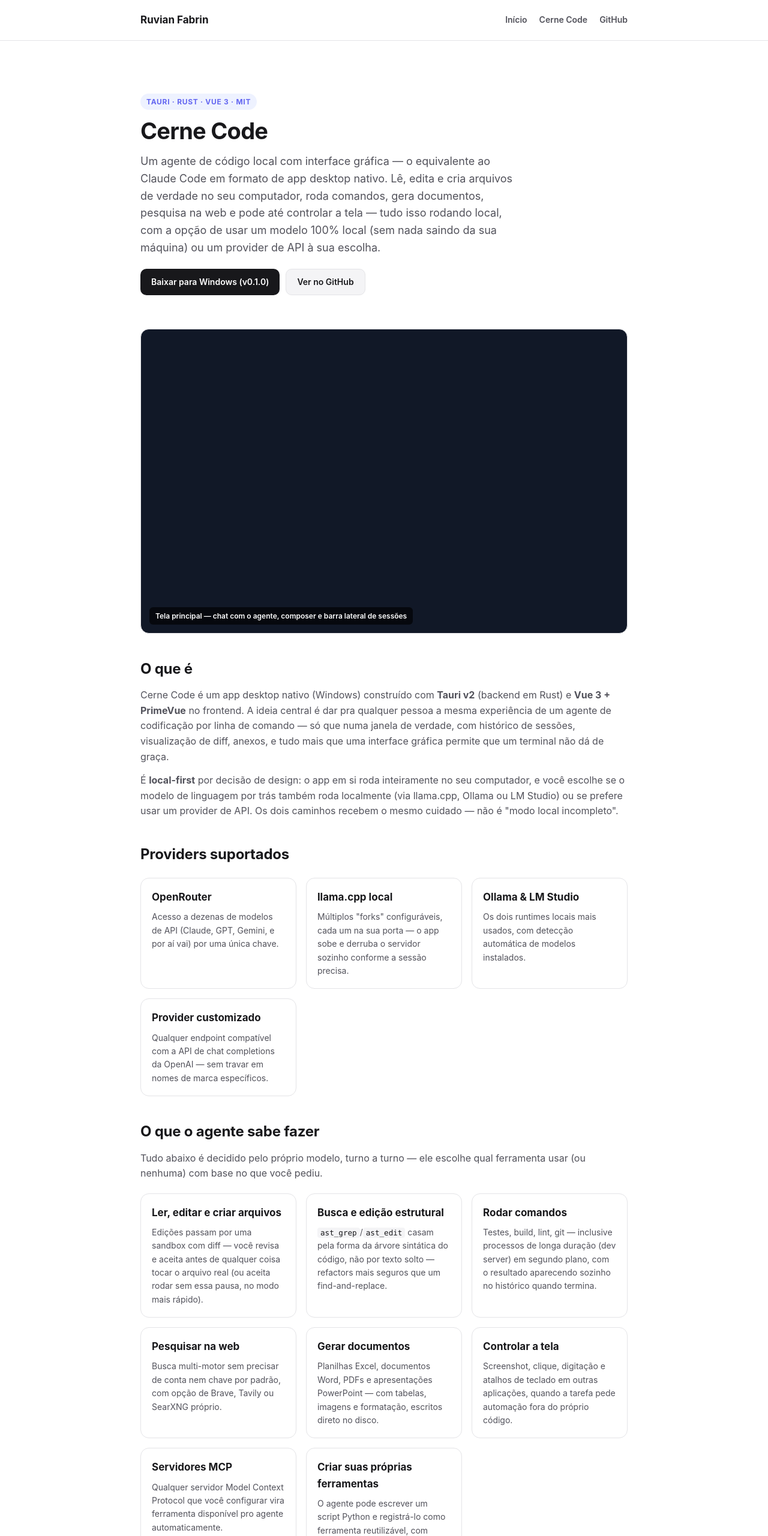
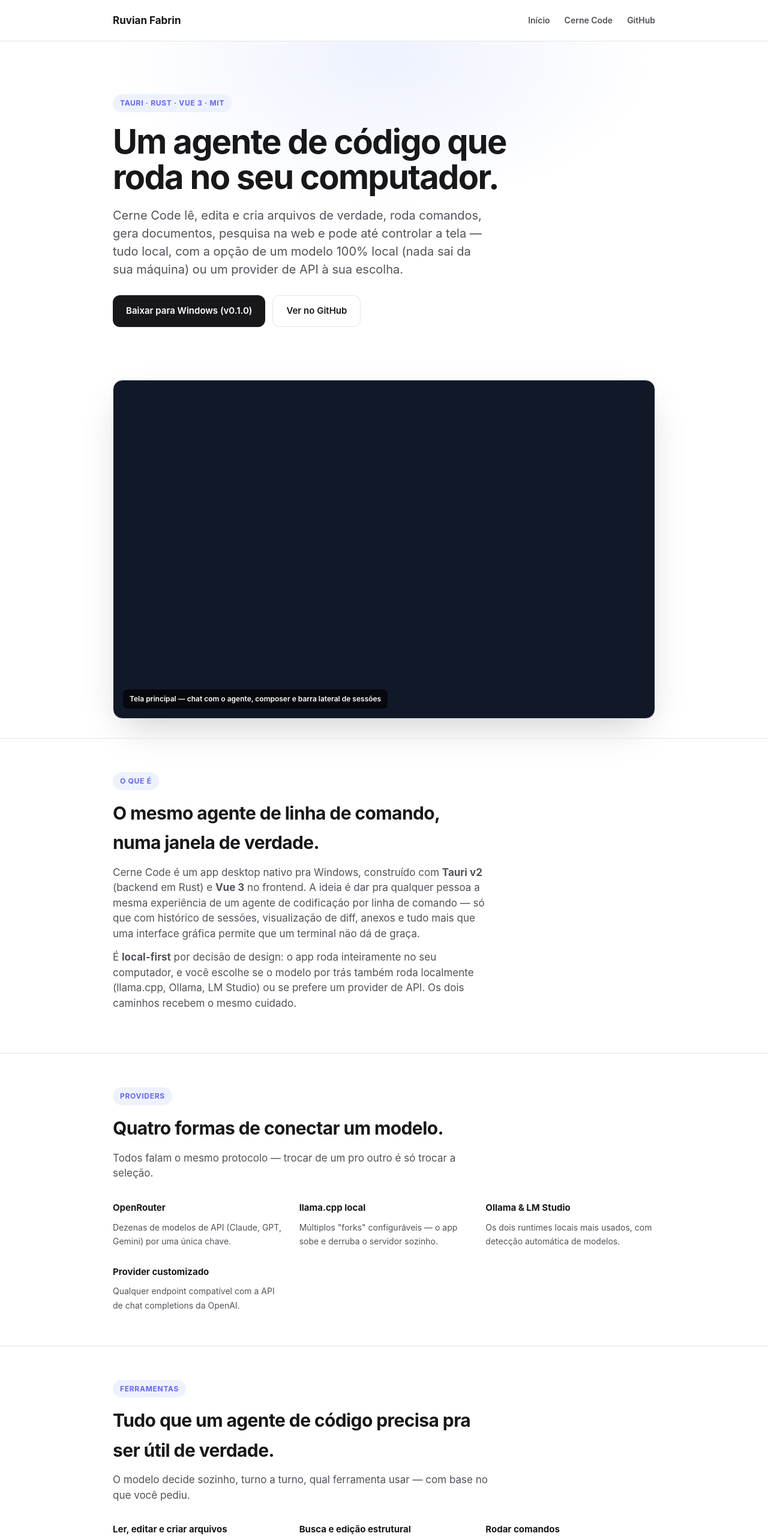
Before and after one commit to RuvianFabrin/ruvianfabrin.github.io, a plain HTML site: page cerne-code.html in a window 1280 px wide. Shown: the top 2560 px of the page at 60% size. Drawn offline with Linux system fonts and the light colour scheme.

Commit message:
Ajuste de css

```diff
--- a/assets/style.css
+++ b/assets/style.css
@@ -1,6 +1,6 @@
 :root {
   --bg: #ffffff;
-  --bg-soft: #f4f4f6;
+  --bg-soft: #f7f7f9;
   --text: #18181b;
   --text-muted: #52525b;
   --text-faint: #a1a1aa;
@@ -8,8 +8,9 @@
   --accent: #6366f1;
   --accent-soft: #eef2ff;
   --accent-dark: #4338ca;
-  --radius: 14px;
-  --max-width: 860px;
+  --radius: 16px;
+  --max-width: 960px;
+  --ease: cubic-bezier(0.2, 0.7, 0.2, 1);
   font-family: -apple-system, BlinkMacSystemFont, "Segoe UI", Roboto, "Helvetica Neue", Arial, sans-serif;
 }
 
@@ -21,28 +22,34 @@
   margin: 0;
   background: var(--bg);
   color: var(--text);
-  line-height: 1.6;
+  line-height: 1.65;
   -webkit-font-smoothing: antialiased;
 }
 
 a {
   color: var(--accent);
   text-decoration: none;
+  transition: color 0.15s var(--ease);
 }
 
 a:hover {
-  text-decoration: underline;
+  color: var(--accent-dark);
 }
 
 .wrap {
   max-width: var(--max-width);
   margin: 0 auto;
-  padding: 0 24px;
+  padding: 0 28px;
 }
 
 header.site-header {
   border-bottom: 1px solid var(--border);
   padding: 20px 0;
+  position: sticky;
+  top: 0;
+  background: rgba(255, 255, 255, 0.85);
+  backdrop-filter: blur(10px);
+  z-index: 10;
 }
 
 header.site-header .wrap {
@@ -58,12 +65,12 @@
 }
 
 .brand:hover {
-  text-decoration: none;
+  color: var(--text);
 }
 
 nav.site-nav {
   display: flex;
-  gap: 20px;
+  gap: 24px;
   font-size: 14px;
   font-weight: 600;
 }
@@ -74,15 +81,33 @@
 
 nav.site-nav a:hover {
   color: var(--text);
-  text-decoration: none;
 }
 
 main {
-  padding: 48px 0 80px;
+  padding-bottom: 96px;
 }
 
+/* Glow suave atrás do hero — mesma linguagem visual de páginas de produto de
+   IA (LM Studio, Ollama, etc.): um gradiente radial discreto na cor de
+   destaque, só pra tirar o "chapado" do fundo branco puro sem virar tema
+   escuro. */
 .hero {
-  padding: 40px 0 32px;
+  padding: 88px 0 56px;
+  position: relative;
+  overflow: hidden;
+}
+
+.hero::before {
+  content: "";
+  position: absolute;
+  top: -220px;
+  left: 50%;
+  transform: translateX(-50%);
+  width: 900px;
+  height: 500px;
+  background: radial-gradient(ellipse at center, var(--accent-soft) 0%, rgba(238, 242, 255, 0) 70%);
+  z-index: -1;
+  pointer-events: none;
 }
 
 .eyebrow {
@@ -93,27 +118,31 @@
   text-transform: uppercase;
   color: var(--accent);
   background: var(--accent-soft);
-  padding: 4px 10px;
+  padding: 5px 12px;
   border-radius: 999px;
-  margin-bottom: 14px;
+  margin-bottom: 20px;
 }
 
 h1 {
-  font-size: 38px;
-  line-height: 1.15;
-  margin: 0 0 14px;
-  letter-spacing: -0.02em;
+  font-size: 56px;
+  line-height: 1.05;
+  margin: 0 0 20px;
+  letter-spacing: -0.03em;
+  font-weight: 700;
+  max-width: 780px;
 }
 
 h2 {
-  font-size: 24px;
-  margin: 40px 0 12px;
-  letter-spacing: -0.01em;
+  font-size: 30px;
+  margin: 0 0 12px;
+  letter-spacing: -0.02em;
+  font-weight: 700;
 }
 
 h3 {
   font-size: 17px;
   margin: 20px 0 8px;
+  font-weight: 700;
 }
 
 p {
@@ -122,49 +151,57 @@
 }
 
 .lede {
-  font-size: 18px;
+  font-size: 20px;
+  line-height: 1.5;
   color: var(--text-muted);
-  max-width: 640px;
+  max-width: 620px;
 }
 
 .btn {
   display: inline-flex;
   align-items: center;
-  gap: 6px;
-  border-radius: 10px;
-  padding: 10px 18px;
-  font-size: 14px;
+  gap: 8px;
+  border-radius: 12px;
+  padding: 13px 22px;
+  font-size: 15px;
   font-weight: 600;
   cursor: pointer;
+  transition: transform 0.18s var(--ease), box-shadow 0.18s var(--ease), background 0.15s var(--ease);
 }
 
 .btn:hover {
-  text-decoration: none;
+  transform: translateY(-2px);
 }
 
 .btn-primary {
   background: var(--text);
   color: #ffffff;
+  box-shadow: 0 1px 2px rgba(0, 0, 0, 0.05);
 }
 
 .btn-primary:hover {
   background: #000000;
+  color: #ffffff;
+  box-shadow: 0 10px 24px rgba(0, 0, 0, 0.18);
 }
 
 .btn-secondary {
-  background: var(--bg-soft);
+  background: #ffffff;
   color: var(--text);
   border: 1px solid var(--border);
 }
 
 .btn-secondary:hover {
-  background: #ececef;
+  background: var(--bg-soft);
+  border-color: #d4d4d8;
+  color: var(--text);
+  box-shadow: 0 6px 16px rgba(24, 24, 27, 0.08);
 }
 
 .btn-row {
   display: flex;
-  gap: 10px;
-  margin-top: 20px;
+  gap: 12px;
+  margin-top: 28px;
   flex-wrap: wrap;
 }
 
@@ -180,8 +217,15 @@
   border: 1px solid var(--border);
   display: flex;
   align-items: flex-end;
-  padding: 14px;
-  margin: 24px 0;
+  padding: 16px;
+  margin: 32px 0;
+  box-shadow: 0 24px 60px -20px rgba(24, 24, 27, 0.25);
+  transition: transform 0.3s var(--ease), box-shadow 0.3s var(--ease);
+}
+
+.shot:hover {
+  transform: translateY(-4px);
+  box-shadow: 0 32px 70px -18px rgba(24, 24, 27, 0.3);
 }
 
 .shot-sm {
@@ -193,22 +237,67 @@
   color: #ffffff;
   font-size: 12px;
   font-weight: 600;
-  padding: 5px 10px;
-  border-radius: 6px;
+  padding: 6px 11px;
+  border-radius: 7px;
+}
+
+/* Seções de funcionalidade "estilo LM Studio": um título curto e direto +
+   um parágrafo, empilhados com bastante respiro vertical, em vez de uma
+   grade densa de cards — mais fácil de ler em blocos grandes. */
+.feature-section {
+  padding: 56px 0;
+  border-top: 1px solid var(--border);
+}
+
+.feature-section .eyebrow {
+  margin-bottom: 14px;
+}
+
+.feature-section h2 {
+  max-width: 600px;
+}
+
+.feature-section .lede {
+  font-size: 17px;
+  max-width: 640px;
+}
+
+.mini-grid {
+  display: grid;
+  grid-template-columns: repeat(auto-fit, minmax(220px, 1fr));
+  gap: 28px;
+  margin-top: 32px;
+}
+
+.mini-grid h3 {
+  margin-top: 0;
+  font-size: 15px;
+}
+
+.mini-grid p {
+  font-size: 14px;
+  margin: 0;
 }
 
 .card-grid {
   display: grid;
   grid-template-columns: repeat(auto-fit, minmax(240px, 1fr));
   gap: 16px;
-  margin: 20px 0;
+  margin: 24px 0;
 }
 
 .card {
   border: 1px solid var(--border);
   border-radius: var(--radius);
-  padding: 18px;
+  padding: 20px;
   background: var(--bg);
+  transition: transform 0.2s var(--ease), box-shadow 0.2s var(--ease), border-color 0.2s var(--ease);
+}
+
+.card:hover {
+  transform: translateY(-3px);
+  box-shadow: 0 16px 32px -12px rgba(24, 24, 27, 0.14);
+  border-color: #d4d4d8;
 }
 
 .card h3 {
@@ -226,8 +315,8 @@
 .shot-grid {
   display: grid;
   grid-template-columns: repeat(auto-fit, minmax(220px, 1fr));
-  gap: 14px;
-  margin: 20px 0;
+  gap: 18px;
+  margin: 28px 0;
 }
 
 .shot-grid .shot {
@@ -238,22 +327,23 @@
   display: block;
   border: 1px solid var(--border);
   border-radius: var(--radius);
-  padding: 22px;
-  margin: 24px 0;
-  transition: border-color 0.15s;
+  padding: 28px;
+  margin: 28px 0;
+  transition: transform 0.2s var(--ease), box-shadow 0.2s var(--ease), border-color 0.2s var(--ease);
 }
 
 .project-card:hover {
   border-color: var(--accent);
-  text-decoration: none;
+  transform: translateY(-3px);
+  box-shadow: 0 20px 40px -16px rgba(99, 102, 241, 0.25);
 }
 
 .project-card .eyebrow {
-  margin-bottom: 10px;
+  margin-bottom: 12px;
 }
 
 .project-card h2 {
-  margin: 0 0 8px;
+  margin: 0 0 10px;
   color: var(--text);
 }
 
@@ -265,7 +355,7 @@
   display: flex;
   gap: 6px;
   flex-wrap: wrap;
-  margin-top: 14px;
+  margin-top: 16px;
 }
 
 .tag {
@@ -275,17 +365,17 @@
   background: var(--bg-soft);
   border: 1px solid var(--border);
   border-radius: 999px;
-  padding: 3px 10px;
+  padding: 4px 11px;
 }
 
 .post-list {
   list-style: none;
   padding: 0;
-  margin: 20px 0;
+  margin: 24px 0;
 }
 
 .post-list li {
-  padding: 14px 0;
+  padding: 16px 0;
   border-bottom: 1px solid var(--border);
 }
 
@@ -311,8 +401,8 @@
   background: var(--bg-soft);
   border: 1px solid var(--border);
   border-radius: var(--radius);
-  padding: 16px 18px;
-  margin: 20px 0;
+  padding: 18px 20px;
+  margin: 24px 0;
   font-size: 14px;
   color: var(--text-muted);
 }
@@ -323,7 +413,7 @@
 
 footer.site-footer {
   border-top: 1px solid var(--border);
-  padding: 28px 0;
+  padding: 32px 0;
   font-size: 13px;
   color: var(--text-faint);
 }
@@ -336,17 +426,33 @@
   gap: 8px;
 }
 
+footer.site-footer a {
+  color: var(--text-faint);
+}
+
+footer.site-footer a:hover {
+  color: var(--text);
+}
+
 code {
   font-family: ui-monospace, SFMono-Regular, Menlo, Consolas, monospace;
   background: var(--bg-soft);
-  border-radius: 4px;
-  padding: 1px 5px;
+  border-radius: 5px;
+  padding: 1px 6px;
   font-size: 0.9em;
   color: var(--text);
 }
 
-@media (max-width: 600px) {
+@media (max-width: 640px) {
   h1 {
-    font-size: 30px;
+    font-size: 38px;
+  }
+
+  .hero {
+    padding: 56px 0 40px;
+  }
+
+  .feature-section {
+    padding: 40px 0;
   }
 }
--- a/cerne-code.html
+++ b/cerne-code.html
@@ -20,154 +20,189 @@
   </header>
 
   <main>
+    <section class="hero">
       <div class="wrap">
-      <section class="hero">
         <span class="eyebrow">Tauri · Rust · Vue 3 · MIT</span>
-        <h1>Cerne Code</h1>
+        <h1>Um agente de código que roda no seu computador.</h1>
         <p class="lede">
-          Um agente de código local com interface gráfica — o equivalente ao Claude Code em formato
-          de app desktop nativo. Lê, edita e cria arquivos de verdade no seu computador, roda
-          comandos, gera documentos, pesquisa na web e pode até controlar a tela — tudo isso rodando
-          local, com a opção de usar um modelo 100% local (sem nada saindo da sua máquina) ou um
-          provider de API à sua escolha.
+          Cerne Code lê, edita e cria arquivos de verdade, roda comandos, gera documentos, pesquisa
+          na web e pode até controlar a tela — tudo local, com a opção de um modelo 100% local (nada
+          sai da sua máquina) ou um provider de API à sua escolha.
         </p>
         <div class="btn-row">
           <a class="btn btn-primary" href="https://github.com/RuvianFabrin/cerne-code/releases/download/v0.1.0/Cerne.Code_0.1.0_x64-setup.exe">Baixar para Windows (v0.1.0)</a>
           <a class="btn btn-secondary" href="https://github.com/RuvianFabrin/cerne-code" target="_blank" rel="noopener">Ver no GitHub</a>
         </div>
+      </div>
     </section>
 
+    <div class="wrap">
       <div class="shot" style="background-image:url('assets/img/cerne-main.png')">
         <span class="shot-label">Tela principal — chat com o agente, composer e barra lateral de sessões</span>
       </div>
+    </div>
 
-      <h2>O que é</h2>
-      <p>
-        Cerne Code é um app desktop nativo (Windows) construído com <strong>Tauri v2</strong>
-        (backend em Rust) e <strong>Vue 3 + PrimeVue</strong> no frontend. A ideia central é dar pra
-        qualquer pessoa a mesma experiência de um agente de codificação por linha de comando — só que
-        numa janela de verdade, com histórico de sessões, visualização de diff, anexos, e tudo mais
-        que uma interface gráfica permite que um terminal não dá de graça.
+    <section class="feature-section">
+      <div class="wrap">
+        <span class="eyebrow">O que é</span>
+        <h2>O mesmo agente de linha de comando, numa janela de verdade.</h2>
+        <p class="lede">
+          Cerne Code é um app desktop nativo pra Windows, construído com <strong>Tauri v2</strong>
+          (backend em Rust) e <strong>Vue 3</strong> no frontend. A ideia é dar pra qualquer pessoa a
+          mesma experiência de um agente de codificação por linha de comando — só que com histórico
+          de sessões, visualização de diff, anexos e tudo mais que uma interface gráfica permite que
+          um terminal não dá de graça.
         </p>
-      <p>
-        É <strong>local-first</strong> por decisão de design: o app em si roda inteiramente no seu
-        computador, e você escolhe se o modelo de linguagem por trás também roda localmente (via
-        llama.cpp, Ollama ou LM Studio) ou se prefere usar um provider de API. Os dois caminhos
-        recebem o mesmo cuidado — não é "modo local incompleto".
+        <p class="lede">
+          É <strong>local-first</strong> por decisão de design: o app roda inteiramente no seu
+          computador, e você escolhe se o modelo por trás também roda localmente (llama.cpp, Ollama,
+          LM Studio) ou se prefere um provider de API. Os dois caminhos recebem o mesmo cuidado.
         </p>
+      </div>
+    </section>
 
-      <h2>Providers suportados</h2>
-      <div class="card-grid">
-        <div class="card">
+    <section class="feature-section">
+      <div class="wrap">
+        <span class="eyebrow">Providers</span>
+        <h2>Quatro formas de conectar um modelo.</h2>
+        <p class="lede">Todos falam o mesmo protocolo — trocar de um pro outro é só trocar a seleção.</p>
+        <div class="mini-grid">
+          <div>
             <h3>OpenRouter</h3>
-          <p>Acesso a dezenas de modelos de API (Claude, GPT, Gemini, e por aí vai) por uma única chave.</p>
+            <p>Dezenas de modelos de API (Claude, GPT, Gemini) por uma única chave.</p>
           </div>
-        <div class="card">
+          <div>
             <h3>llama.cpp local</h3>
-          <p>Múltiplos "forks" configuráveis, cada um na sua porta — o app sobe e derruba o servidor sozinho conforme a sessão precisa.</p>
+            <p>Múltiplos "forks" configuráveis — o app sobe e derruba o servidor sozinho.</p>
           </div>
-        <div class="card">
+          <div>
             <h3>Ollama &amp; LM Studio</h3>
-          <p>Os dois runtimes locais mais usados, com detecção automática de modelos instalados.</p>
+            <p>Os dois runtimes locais mais usados, com detecção automática de modelos.</p>
           </div>
-        <div class="card">
+          <div>
             <h3>Provider customizado</h3>
-          <p>Qualquer endpoint compatível com a API de chat completions da OpenAI — sem travar em nomes de marca específicos.</p>
+            <p>Qualquer endpoint compatível com a API de chat completions da OpenAI.</p>
           </div>
         </div>
+      </div>
+    </section>
 
-      <h2>O que o agente sabe fazer</h2>
-      <p>
-        Tudo abaixo é decidido pelo próprio modelo, turno a turno — ele escolhe qual ferramenta usar
-        (ou nenhuma) com base no que você pediu.
+    <section class="feature-section">
+      <div class="wrap">
+        <span class="eyebrow">Ferramentas</span>
+        <h2>Tudo que um agente de código precisa pra ser útil de verdade.</h2>
+        <p class="lede">
+          O modelo decide sozinho, turno a turno, qual ferramenta usar — com base no que você pediu.
         </p>
-      <div class="card-grid">
-        <div class="card">
+        <div class="mini-grid">
+          <div>
             <h3>Ler, editar e criar arquivos</h3>
-          <p>Edições passam por uma sandbox com diff — você revisa e aceita antes de qualquer coisa tocar o arquivo real (ou aceita rodar sem essa pausa, no modo mais rápido).</p>
+            <p>Edições passam por uma sandbox com diff — você revisa e aceita antes de qualquer coisa tocar o arquivo real.</p>
           </div>
-        <div class="card">
+          <div>
             <h3>Busca e edição estrutural</h3>
-          <p><code>ast_grep</code>/<code>ast_edit</code> casam pela forma da árvore sintática do código, não por texto solto — refactors mais seguros que um find-and-replace.</p>
+            <p><code>ast_grep</code>/<code>ast_edit</code> casam pela forma da árvore sintática, não texto solto.</p>
           </div>
-        <div class="card">
+          <div>
             <h3>Rodar comandos</h3>
-          <p>Testes, build, lint, git — inclusive processos de longa duração (dev server) em segundo plano, com o resultado aparecendo sozinho no histórico quando termina.</p>
+            <p>Testes, build, lint, git — inclusive dev servers em segundo plano, com aviso automático quando terminam.</p>
           </div>
-        <div class="card">
+          <div>
             <h3>Pesquisar na web</h3>
-          <p>Busca multi-motor sem precisar de conta nem chave por padrão, com opção de Brave, Tavily ou SearXNG próprio.</p>
+            <p>Busca multi-motor sem conta nem chave por padrão, com opção de Brave, Tavily ou SearXNG próprio.</p>
           </div>
-        <div class="card">
+          <div>
             <h3>Gerar documentos</h3>
-          <p>Planilhas Excel, documentos Word, PDFs e apresentações PowerPoint — com tabelas, imagens e formatação, escritos direto no disco.</p>
+            <p>Excel, Word, PDF e PowerPoint — com tabelas, imagens e formatação, escritos direto no disco.</p>
           </div>
-        <div class="card">
+          <div>
             <h3>Controlar a tela</h3>
-          <p>Screenshot, clique, digitação e atalhos de teclado em outras aplicações, quando a tarefa pede automação fora do próprio código.</p>
+            <p>Screenshot, clique, digitação e atalhos em outras aplicações, quando a tarefa pede automação.</p>
           </div>
-        <div class="card">
+          <div>
             <h3>Servidores MCP</h3>
-          <p>Qualquer servidor Model Context Protocol que você configurar vira ferramenta disponível pro agente automaticamente.</p>
+            <p>Qualquer servidor Model Context Protocol configurado vira ferramenta disponível pro agente.</p>
           </div>
-        <div class="card">
+          <div>
             <h3>Criar suas próprias ferramentas</h3>
-          <p>O agente pode escrever um script Python e registrá-lo como ferramenta reutilizável, com dependências gerenciadas via <code>uv</code> — sem você precisar programar nada.</p>
+            <p>O agente escreve um script Python e registra como ferramenta reutilizável via <code>uv</code>.</p>
           </div>
         </div>
+      </div>
+    </section>
 
+    <div class="wrap">
       <div class="shot-grid">
         <div class="shot shot-sm" style="background-image:url('assets/img/cerne-skills-panel.png')"><span class="shot-label">Painel Agentes &amp; Skills</span></div>
         <div class="shot shot-sm" style="background-image:url('assets/img/cerne-diff-viewer.png')"><span class="shot-label">Visualizador de diff do repositório</span></div>
       </div>
+    </div>
 
-      <h2>Orquestração de agentes</h2>
-      <p>
-        Além de responder diretamente, o agente principal pode delegar trabalho:
-      </p>
-      <ul>
-        <li><strong>Sub-agentes</strong> — delega uma sub-tarefa bem definida pra um agente descartável, que devolve só o relatório final, sem poluir a conversa com os passos intermediários.</li>
-        <li><strong>Verificador adversarial</strong> — antes de declarar sucesso numa tarefa complexa, um verificador cético e independente confirma com evidência real (rodando teste/build de verdade, não só lendo código).</li>
-        <li><strong>Pipeline Dev → QA → Analista</strong> — pra tarefas que merecem o rigor completo: um implementa, outro confirma que funciona tecnicamente, um terceiro confirma que atende o que foi pedido — voltando pro início automaticamente se algo não bater, em rounds controlados.</li>
-        <li><strong>Execução paralela</strong> — múltiplas sub-tarefas independentes rodam ao mesmo tempo quando o provider é de API.</li>
-      </ul>
+    <section class="feature-section">
+      <div class="wrap">
+        <span class="eyebrow">Orquestração</span>
+        <h2>Um agente que sabe delegar.</h2>
+        <p class="lede">Além de responder direto, o agente principal pode espalhar trabalho por outros agentes.</p>
+        <div class="mini-grid">
+          <div>
+            <h3>Sub-agentes</h3>
+            <p>Delega uma sub-tarefa bem definida pra um agente descartável, que devolve só o relatório final.</p>
+          </div>
+          <div>
+            <h3>Verificador adversarial</h3>
+            <p>Antes de declarar sucesso, um verificador cético confirma com evidência real — não só lendo código.</p>
+          </div>
+          <div>
+            <h3>Pipeline Dev → QA → Analista</h3>
+            <p>Implementa, confirma que funciona, confirma que atende o pedido — voltando pro início se algo não bater.</p>
+          </div>
+          <div>
+            <h3>Execução paralela</h3>
+            <p>Sub-tarefas independentes rodam ao mesmo tempo quando o provider é de API.</p>
+          </div>
+        </div>
+      </div>
+    </section>
 
-      <h2>Skills e Personas</h2>
-      <p>
-        Duas formas de ensinar comportamento ao agente sem escrever código:
-      </p>
-      <ul>
-        <li><strong>Skills</strong> — um arquivo de instruções que o agente carrega sozinho quando decide que é relevante pro pedido atual (ex: "como organizar uma pasta de downloads", "como triar e-mails"). Dá pra criar as suas, ou importar de uma URL.</li>
-        <li><strong>Personas</strong> — um "modo" que vale a sessão inteira, escolhido por você (ex: um tutor de inglês, um revisor de código sênior), com uma lista opcional de ferramentas/skills que essa persona pode usar.</li>
-      </ul>
+    <section class="feature-section">
+      <div class="wrap">
+        <span class="eyebrow">Personalização</span>
+        <h2>Ensine comportamento sem escrever código.</h2>
+        <div class="mini-grid">
+          <div>
+            <h3>Skills</h3>
+            <p>Um arquivo de instruções que o agente carrega sozinho quando decide que é relevante. Dá pra criar as suas, ou importar de uma URL.</p>
+          </div>
+          <div>
+            <h3>Personas</h3>
+            <p>Um "modo" que vale a sessão inteira — um tutor de inglês, um revisor sênior — com allowlist opcional de ferramentas.</p>
+          </div>
+          <div>
+            <h3>Controle de execução</h3>
+            <p>Manual (aprova cada ação), Automático (roda direto, cancelável) ou YOLO (edição direta, sem sandbox).</p>
+          </div>
+          <div>
+            <h3>Multi-idioma</h3>
+            <p>Interface completa em português, inglês, espanhol e chinês.</p>
+          </div>
+        </div>
+      </div>
+    </section>
 
-      <h2>Controle e segurança</h2>
-      <p>
-        Três modos de execução, escolhidos por sessão: <strong>Manual</strong> (toda ação pausa
-        pedindo aprovação), <strong>Automático</strong> (roda direto, com um botão de cancelar
-        sempre à mão) e <strong>YOLO</strong> (edição direta no arquivo real, sem sandbox, pra quem
-        já confia no fluxo e quer velocidade máxima).
-      </p>
-
-      <h2>Multi-idioma</h2>
-      <p>
-        Interface completa em português, inglês, espanhol e chinês.
-      </p>
-
-      <h2>Baixar</h2>
-      <p>
-        Instalador para Windows (x64), versão <strong>v0.1.0</strong>:
-      </p>
+    <section class="feature-section">
+      <div class="wrap">
+        <span class="eyebrow">Baixar</span>
+        <h2>Instalador para Windows (x64) — v0.1.0.</h2>
         <div class="btn-row">
           <a class="btn btn-primary" href="https://github.com/RuvianFabrin/cerne-code/releases/download/v0.1.0/Cerne.Code_0.1.0_x64-setup.exe">Cerne.Code_0.1.0_x64-setup.exe</a>
           <a class="btn btn-secondary" href="https://github.com/RuvianFabrin/cerne-code/releases/tag/v0.1.0" target="_blank" rel="noopener">Ver notas da versão</a>
         </div>
-
         <div class="callout">
           <strong>Código aberto (MIT).</strong> Repositório em
           <a href="https://github.com/RuvianFabrin/cerne-code" target="_blank" rel="noopener">github.com/RuvianFabrin/cerne-code</a>.
         </div>
       </div>
+    </section>
   </main>
 
   <footer class="site-footer">
```
Also changed, not shown: index.html (+12 -5 lines). Lines whose indentation alone changed are shown as unchanged.
